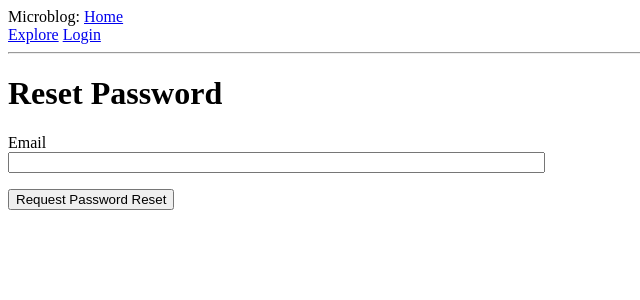
After one commit to luisfferreiraDev/Microblog, a Flask app: page /reset_password_request in a window 1280 px wide. The commit adds this page. Shown: the top 300 px of the page, without its empty margins (0-640 px from the left). Run offline with Flask 3, Linux system fonts and the light colour scheme; some libraries are stand-ins or nearby versions.

Commit message:
Email Support Done

```diff
--- a/app/__init__.py
+++ b/app/__init__.py
@@ -2,10 +2,11 @@ import logging
 from logging.handlers import SMTPHandler, RotatingFileHandler
 import os
 from flask import Flask
-from config import Config
 from flask_sqlalchemy import SQLAlchemy
 from flask_migrate import Migrate
 from flask_login import LoginManager
+from flask_mail import Mail
+from config import Config
 
 
 app = Flask(__name__)
@@ -16,6 +17,8 @@ migrate = Migrate(app, db)
 
 login = LoginManager(app)
 login.login_view = 'login'
+
+mail = Mail(app)
 
 if not app.debug:
     if app.config['MAIL_SERVER']:
--- a/app/forms.py
+++ b/app/forms.py
@@ -53,3 +53,15 @@ class EmptyForm(FlaskForm):
 class PostForm(FlaskForm):
     post = TextAreaField('Say something', validators=[DataRequired(), Length(min=1, max=140)])
     submit = SubmitField('Submit')
+
+
+class ResetPasswordRequestForm(FlaskForm):
+    email = StringField('Email', validators=[DataRequired(), Email()])
+    submit = SubmitField('Request Password Reset')
+
+
+class ResetPasswordForm(FlaskForm):
+    password = PasswordField('Password', validators=[DataRequired()])
+    password2 = PasswordField(
+        'Repeat Password', validators=[DataRequired(), EqualTo('password')])
+    submit = SubmitField('Request Password Reset')
--- a/app/routes.py
+++ b/app/routes.py
@@ -3,8 +3,9 @@ from flask import render_template, flash, redirect, url_for, request
 from werkzeug.urls import url_parse
 from flask_login import current_user, login_user, logout_user, login_required
 from app import app, db
-from app.forms import LoginForm, RegistrationForm, EditProfileForm, EmptyForm, PostForm
+from app.forms import LoginForm, RegistrationForm, EditProfileForm, EmptyForm, PostForm, ResetPasswordRequestForm, ResetPasswordForm
 from app.models import User, Post
+from app.email import send_password_reset_email
 
 
 @app.before_request
@@ -90,6 +91,36 @@ def register():
     return render_template('register.html', title = 'Register', form=form)
 
 
+@app.route('/reset_password_request', methods=['GET', 'POST'])
+def reset_password_request():
+    if current_user.is_authenticated:
+        return redirect(url_for('index'))
+    form = ResetPasswordRequestForm()
+    if form.validate_on_submit():
+        user = User.query.filter_by(email=form.email.data).first()
+        if user:
+            send_password_reset_email(user)
+        flash('Check your email for the instructions to reset your password')
+        return redirect(url_for('login'))
+    return render_template('reset_password_request.html', title='Reset Password', form=form)
+
+
+@app.route('/reset_password/<token>', methods=['GET', 'POST'])
+def reset_password(token):
+    if current_user.is_authenticated:
+        return redirect(url_for('index'))
+    user = User.verify_reset_password_token(token)
+    if not user:
+        return redirect(url_for('index'))
+    form = ResetPasswordForm()
+    if form.validate_on_submit():
+        user.set_password(form.password.data)
+        db.session.commit()
+        flash('Your password has been reset.')
+        return redirect(url_for('login'))
+    return render_template('reset_password.html', form=form)
+
+
 @app.route('/user/<username>')
 @login_required
 def user(username):
--- a/app/templates/login.html
+++ b/app/templates/login.html
@@ -23,4 +23,8 @@
   Don't have an account?
   <a href="{{ url_for('register') }}">Click to Register!</a>
 </p>
+<p>
+  Forgot Your Password?
+  <a href="{{ url_for('reset_password_request') }}">Click to Reset It</a>
+</p>
 {% endblock %}
--- /dev/null
+++ b/app/templates/reset_password_request.html
@@ -0,0 +1,16 @@
+{% extends "base.html" %}
+
+{% block content %}
+    <h1>Reset Password</h1>
+    <form action="" method="post">
+        {{ form.hidden_tag() }}
+        <p>
+            {{ form.email.label }}<br>
+            {{ form.email(size=64) }}<br>
+            {% for error in form.email.errors %}
+            <span style="color: red;">[{{ error }}]</span>
+            {% endfor %}
+        </p>
+        <p>{{ form.submit() }}</p>
+    </form>
+{% endblock %}
```
Also changed, not shown: app/email.py (added, +23 -0 lines), app/models.py (+17 -1 lines), app/templates/email/reset_password.html (added, +12 -0 lines), app/templates/email/reset_password.txt (added, +11 -0 lines), app/templates/reset_password.html (added, +23 -0 lines), app.db.
